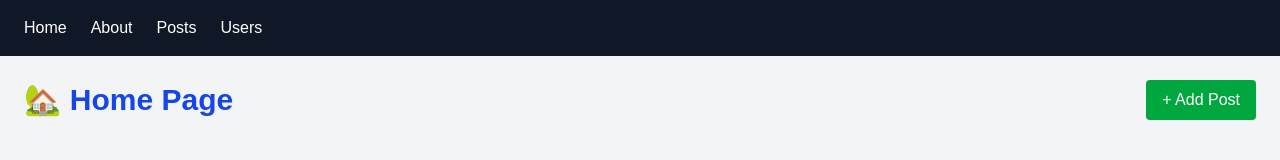
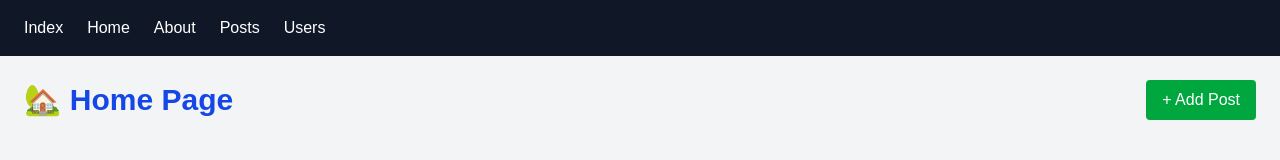
Before and after one commit to Allen-Tanaka/alx-project-0x02-setup, a Next.js app in the folder alx-project-0x02/: page /home in a window 1280 px wide. Shown: the top 160 px of the page. Built offline with nearby package versions, Linux system fonts and the light colour scheme.

Commit message:
fix page nav

```diff
--- a/alx-project-0x02/components/layout/Header.tsx
+++ b/alx-project-0x02/components/layout/Header.tsx
@@ -4,7 +4,8 @@ export default function Header() {
   return (
     <header className="bg-gray-900 text-white px-6 py-4 shadow-md">
       <nav className="flex space-x-6">
-        <Link href="/" className="hover:underline">Home</Link>
+        <Link href="/" className="hover:underline">Index</Link>
+        <Link href="/home" className="hover:underline">Home</Link>
         <Link href="/about" className="hover:underline">About</Link>
         <Link href="/posts" className="hover:underline">Posts</Link>
         <Link href="/users" className="hover:underline">Users</Link>
```
